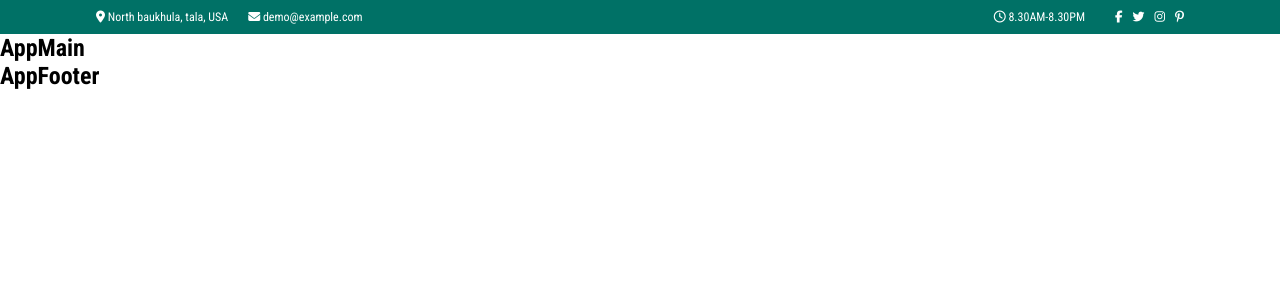
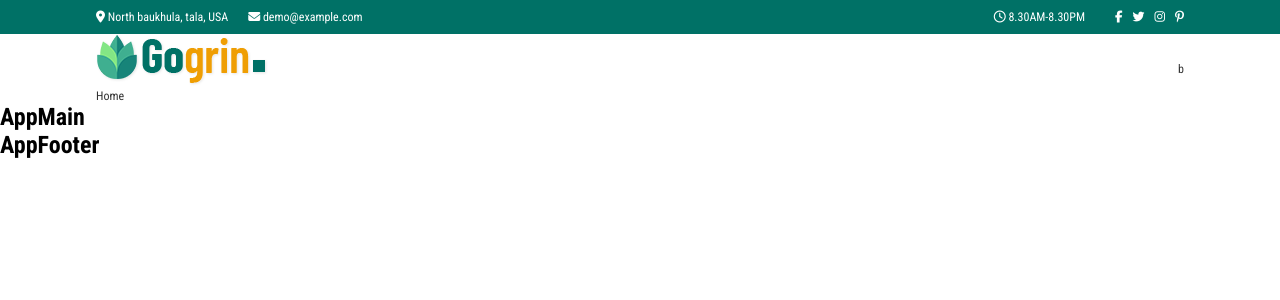
Before and after one commit to federicaarosio/proj-html-vuejs, a Vue app: page / in a window 1280 px wide. Shown: the top 300 px of the page. Built offline with nearby package versions, Linux system fonts and the light colour scheme.

Commit message:
working on header menu

```diff
--- a/src/components/AppHeader.vue
+++ b/src/components/AppHeader.vue
@@ -24,16 +24,20 @@
             </div>
         </section>
 
-        <section class="navbar">
+        <AppMenu />
 
-        </section>
     </section>
 </template>
+
 <script>
+import AppMenu from './AppMenu.vue';
 export default {
-
+    components: {
+        AppMenu
+    }
 }
 </script>
+
 <style lang="scss" scoped>
 @use "../styles/partials/variables" as *;
 @use "../styles/partials/mixins" as *;
--- /dev/null
+++ b/src/components/AppMenu.vue
@@ -0,0 +1,31 @@
+<template lang="">
+    <section class="menu">
+        <div class="container">
+            <div>
+                <img src="../assets/img/logo.png" alt="logo Gogrin" class="logo" >
+                <div class="menu">Home</div>
+            </div>
+            <div class="button">b</div>
+        </div>
+    </section>
+</template>
+<script>
+export default {
+
+}
+</script>
+<style lang="scss">
+@use "../styles/partials/variables" as *;
+@use "../styles/partials/mixins" as *;
+
+    section.menu {
+        color: $dark-gray;
+
+        div.container {
+            @include flex(row, space-between, center);
+            width: 85%;
+            margin: 0 auto;
+            font-size: $font-small;
+        }
+    }
+</style>
```
